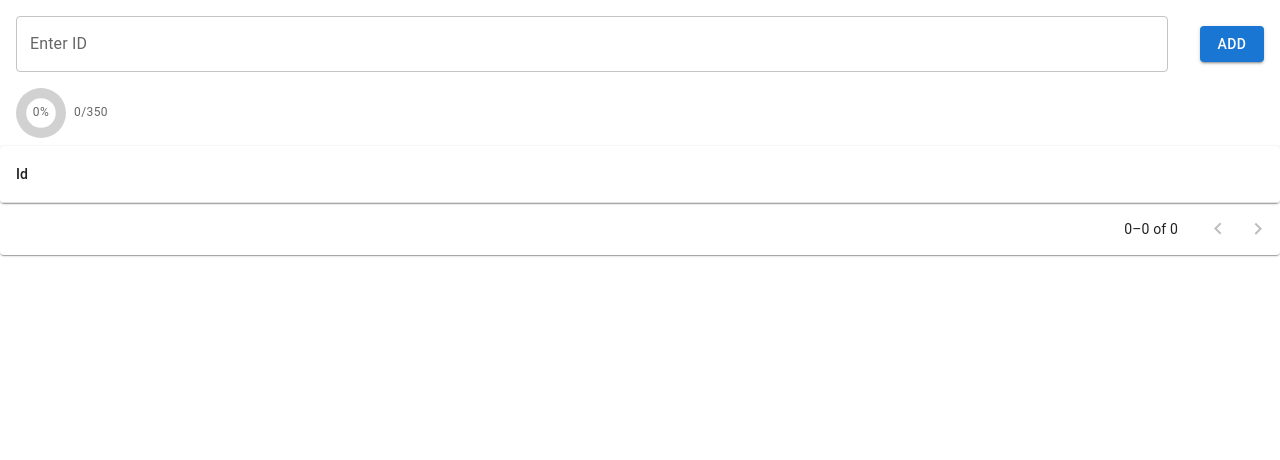
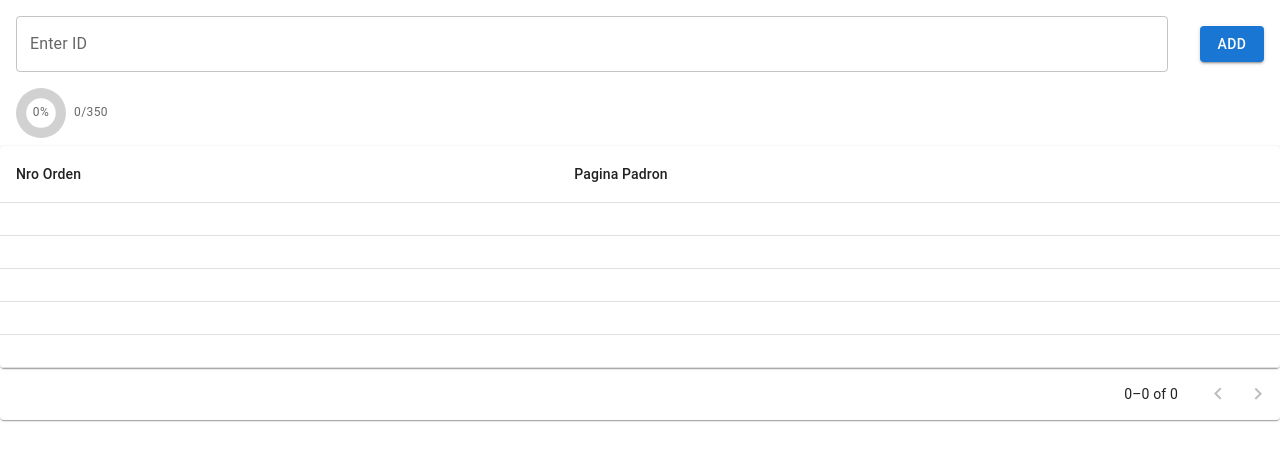
Before and after one commit to alereca/contadorvotantes, a React (Create React App) app: page / in a window 1280 px wide. Shown: the top 460 px of the page. Built offline with nearby package versions, Linux system fonts and the light colour scheme.

Commit message:
Add column Pagina Padron to table in list component

```diff
--- a/src/components/List.tsx
+++ b/src/components/List.tsx
@@ -8,7 +8,7 @@ interface IdListProps {
 
 const IdList: React.FC<IdListProps> = ({ ids }) => {
     const [page, setPage] = useState(0);
-    const rowsPerPage = 15
+    const rowsPerPage = 8;
 
     const handleChangePage = (
         event: React.MouseEvent<HTMLButtonElement> | null,
@@ -19,8 +19,14 @@ const IdList: React.FC<IdListProps> = ({ ids }) => {
 
     const startIndex = page * rowsPerPage;
     const endIndex = startIndex + rowsPerPage;
-    const slicedIds = ids.slice(startIndex, endIndex);
+    let slicedIds = ids.slice(startIndex, endIndex);
 
+    if (slicedIds.length < 5) {
+        const emptyRows = new Array(5 - slicedIds.length).fill(null);
+        slicedIds = slicedIds.concat(emptyRows);
+    }
+
+    const ordersPerPage = 27;
     return (
         <Box sx={{ width: '100%' }}>
             <Paper>
@@ -28,13 +34,15 @@ const IdList: React.FC<IdListProps> = ({ ids }) => {
                     <Table>
                         <TableHead>
                             <TableRow>
-                                <TableCell>Id</TableCell>
+                                <TableCell>Nro Orden</TableCell>
+                                <TableCell>Pagina Padron</TableCell>
                             </TableRow>
                         </TableHead>
                         <TableBody>
                             {slicedIds.map((id, index) => (
                                 <TableRow key={index}>
                                     <TableCell>{id}</TableCell>
+                                    <TableCell>{id ? Math.ceil(Number(id)/ordersPerPage) : null}</TableCell>
                                 </TableRow>
                             ))}
                         </TableBody>
```
